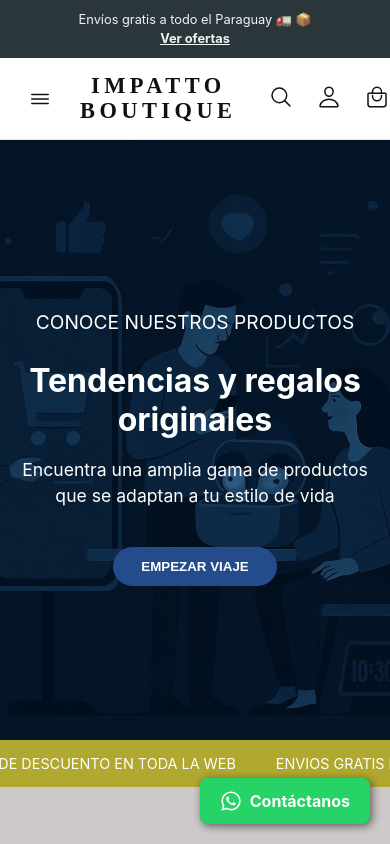
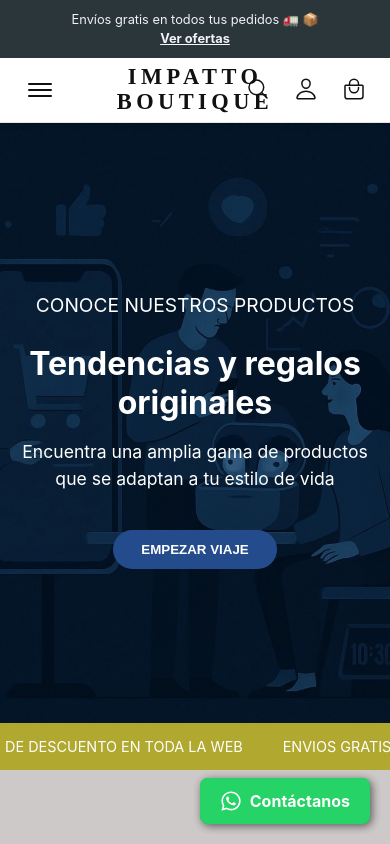
Before and after one commit to Javiermu97/impattopyproyect, a Next.js app: page / in a window 390 px wide. Shown: the top 844 px of the page. Built offline with nearby package versions, Linux system fonts and the light colour scheme.

Commit message:
descripcion del cambio

```diff
--- a/app/components/Header.tsx
+++ b/app/components/Header.tsx
@@ -21,7 +21,7 @@ const Header = () => {
 
       {/* Agrupamos los elementos centrales en un nuevo div */}
       <div className={styles.headerCenter}>
-        <span className={styles.shippingInfo}>Envíos gratis a todo el Paraguay 🚛 📦</span>
+        <span className={styles.shippingInfo}>Envíos gratis en todos tus pedidos 🚛 📦</span>
         <div className={styles.offersLink}>
           <Link href="/ofertas">Ver ofertas</Link>
         </div>
--- a/app/components/Navbar.module.css
+++ b/app/components/Navbar.module.css
@@ -114,30 +114,38 @@
 
 /* --- Para MÓVIL Y TABLET (hasta 1024px) --- */
 @media (max-width: 1024px) {
+  /* --- CORRECCIÓN PARA CENTRAR EL LOGO EN MÓVIL --- */
+  .navbar {
+    position: relative; /* Activa el contexto para el posicionamiento */
+    justify-content: space-between;
+  }
+  .logo {
+    position: absolute; /* Saca el logo del flujo normal */
+    left: 50%; /* Lo posiciona en el centro exacto */
+    transform: translateX(-50%); /* Ajusta para centrarlo perfectamente */
+  }
+  .left {
+    justify-content: flex-start; /* Asegura que el menú quede a la izquierda */
+  }
+  .right {
+    justify-content: flex-end; /* Asegura que los íconos queden a la derecha */
+  }
+  /* --- FIN DE LA CORRECCIÓN --- */
+
   .navLinks {
     display: none;
   }
 
   .menuBtn {
     display: flex;
-    flex-direction: column;
-    justify-content: space-around;
-    width: 24px;
-    height: 24px;
     color: #111;
     background: transparent;
     border: none;
+    padding: 0;
     cursor: pointer;
-    padding: 0;
-    z-index: 1000;
-  }
-  .menuBtn div {
-    width: 24px;
-    height: 2px;
-    background: #111;
-    border-radius: 10px;
   }
 
+  /* Estilos para el Menú Desplegable (Slide-out) */
   .mobileNavLinks {
     display: flex;
     position: fixed;
@@ -158,11 +166,9 @@
     gap: 1.5rem;
     box-sizing: border-box;
   }
-
   .mobileNavLinks.open {
     left: 0;
   }
-
   .mobileNavLink {
     color: #111;
     font-size: 1.2rem;
```
